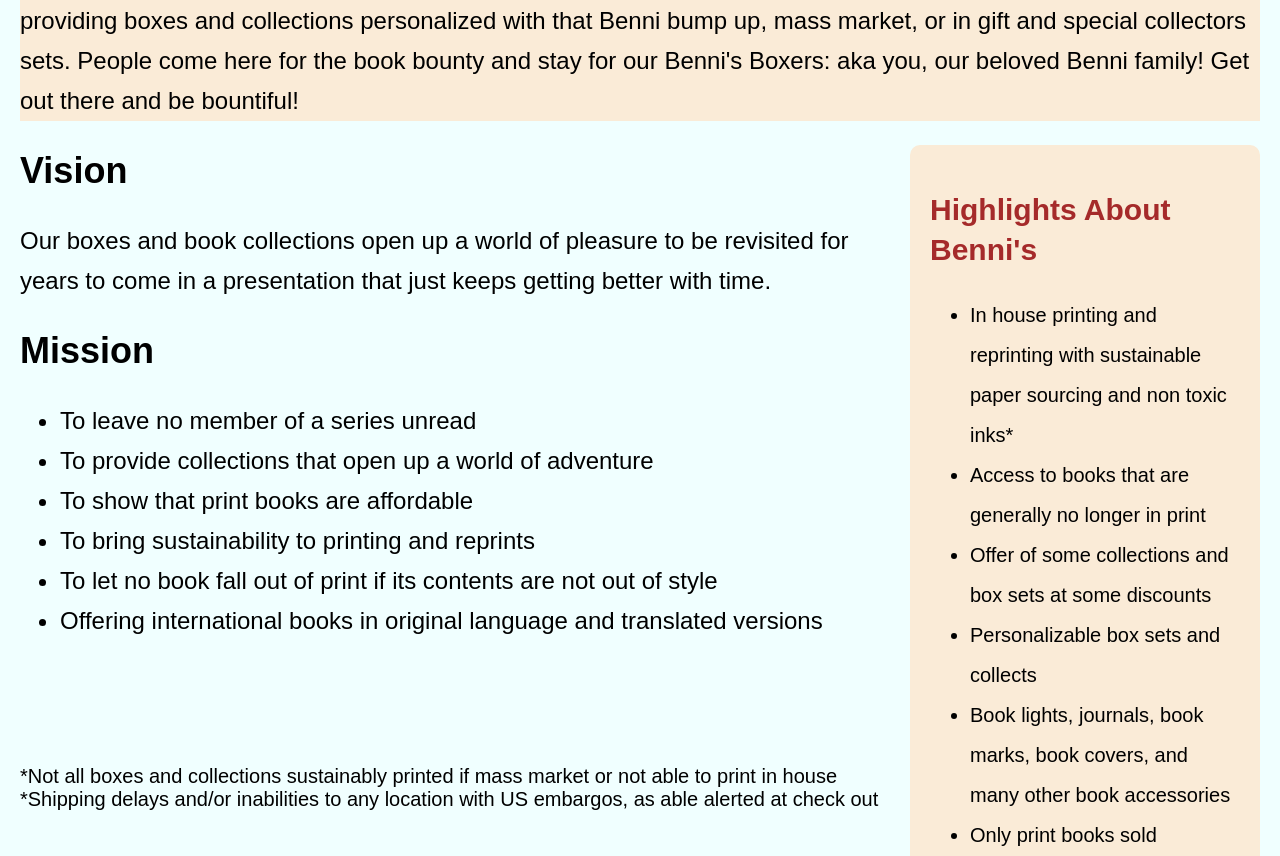
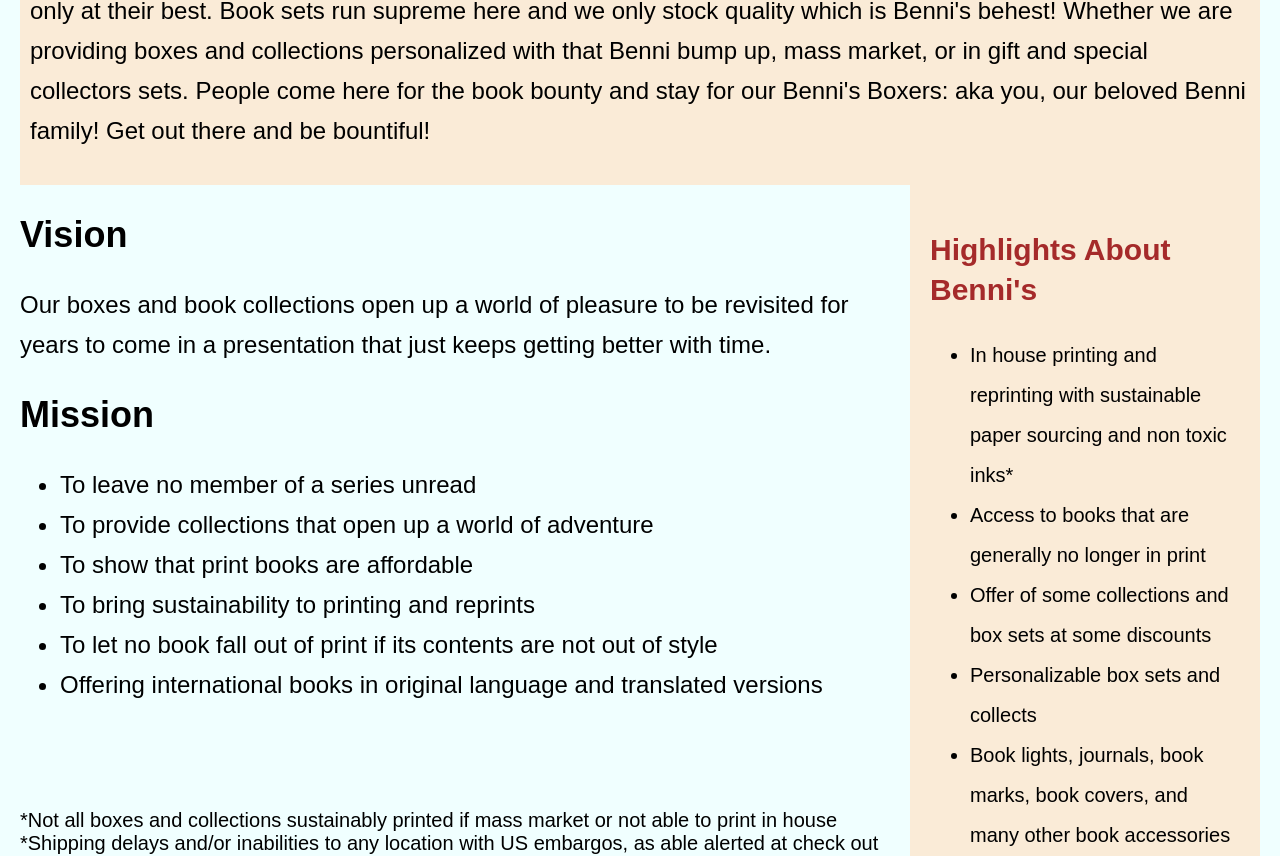
Before and after one commit to jdbpt/myReactBookStore, a React (Create React App) app: page / in a window 1280 px wide. Shown: the part 470-1326 px from the top of the page. Built offline with nearby package versions, Linux system fonts and the light colour scheme.

Commit message:
store update in style

```diff
--- a/src/App.css
+++ b/src/App.css
@@ -122,7 +122,7 @@
 }
 
 .home{
-  padding: 20px;
+  padding: 20px 20px 0px 20px;
   background-color: azure;
   height: 150vh;
 }
@@ -146,7 +146,7 @@
   margin-left: 20px;
   float: right;
   line-height: 40px;
-  border-radius: 10px;
+  border-radius: 0px 0px 10px 10px;
 
 
 }
@@ -159,6 +159,8 @@
   font-size: larger;
   line-height: 40px;
   background-color: antiquewhite;
+  padding: 10px;
+
 }
 
 
@@ -169,7 +171,7 @@
 
 .caveatHome{
   position: relative;
-  top: 100px;
+  top: 80px;
 
 }
 
```
